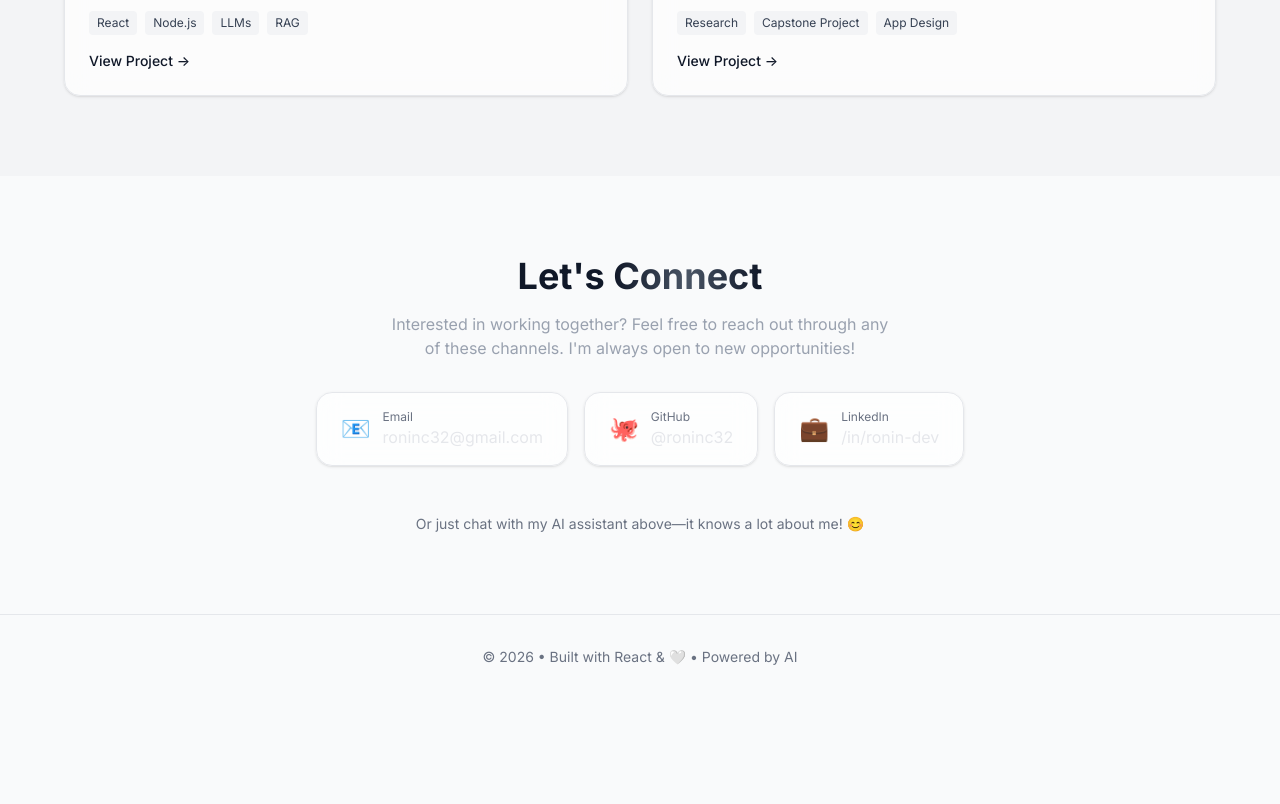
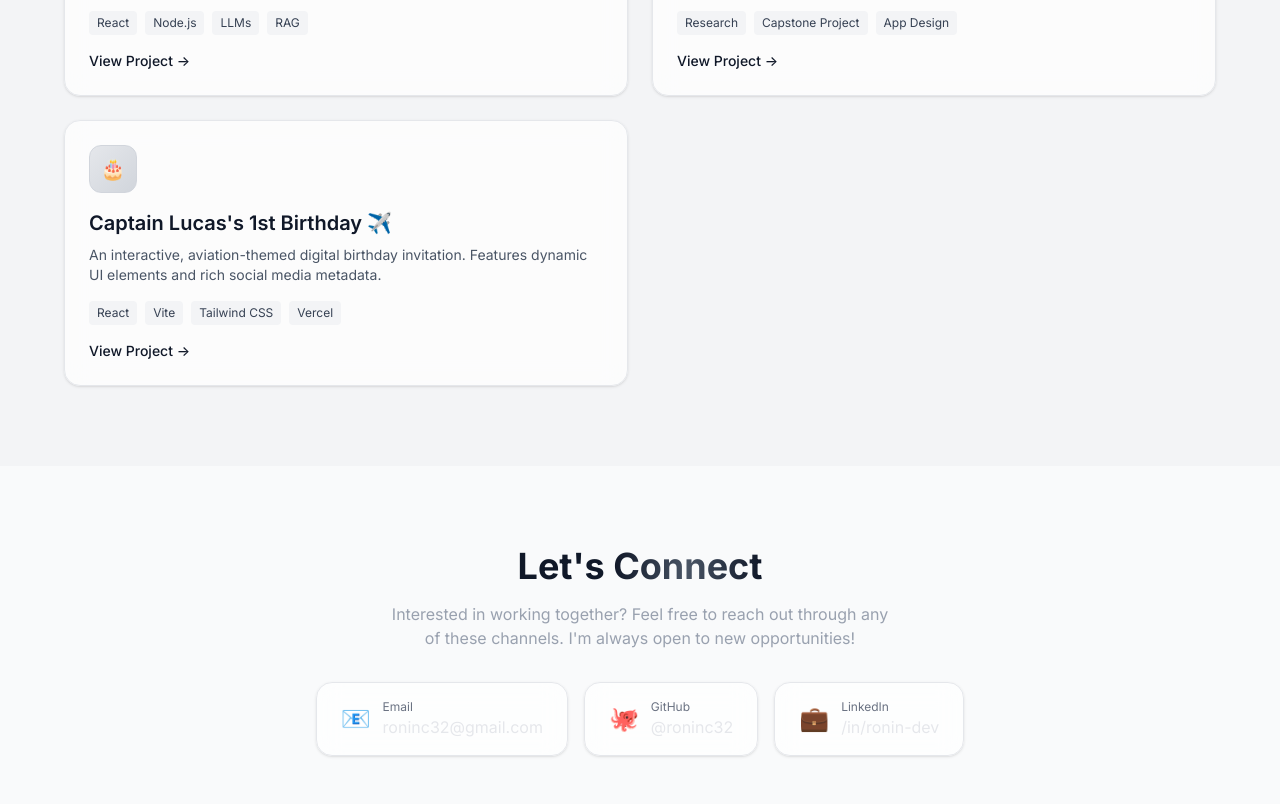
Before and after one commit to roninc32/smart-portfolio, a React (Vite) app in the folder client/: page / in a window 1280 px wide. Shown: the part 1900-2704 px from the top of the page. Before the commit the page ends 2599 px from the top, so only its background shows below. Built offline with nearby package versions, Linux system fonts and the light colour scheme; no server answers.

Commit message:
Add Lucas's Birthday to projects

```diff
--- a/client/src/sections/Projects.jsx
+++ b/client/src/sections/Projects.jsx
@@ -20,6 +20,14 @@ export default function Projects() {
             tech: ['Research', 'Capstone Project', 'App Design'],
             emoji: '♻️',
             link: 'https://craftopia-web.vercel.app/',
+        },
+        {
+            id: 3,
+            title: "Captain Lucas's 1st Birthday ✈️",
+            description: 'An interactive, aviation-themed digital birthday invitation. Features dynamic UI elements and rich social media metadata.',
+            tech: ['React', 'Vite', 'Tailwind CSS', 'Vercel'],
+            emoji: '🎂',
+            link: 'https://lucas-birthday.vercel.app/',
         },
     ];
 
```
